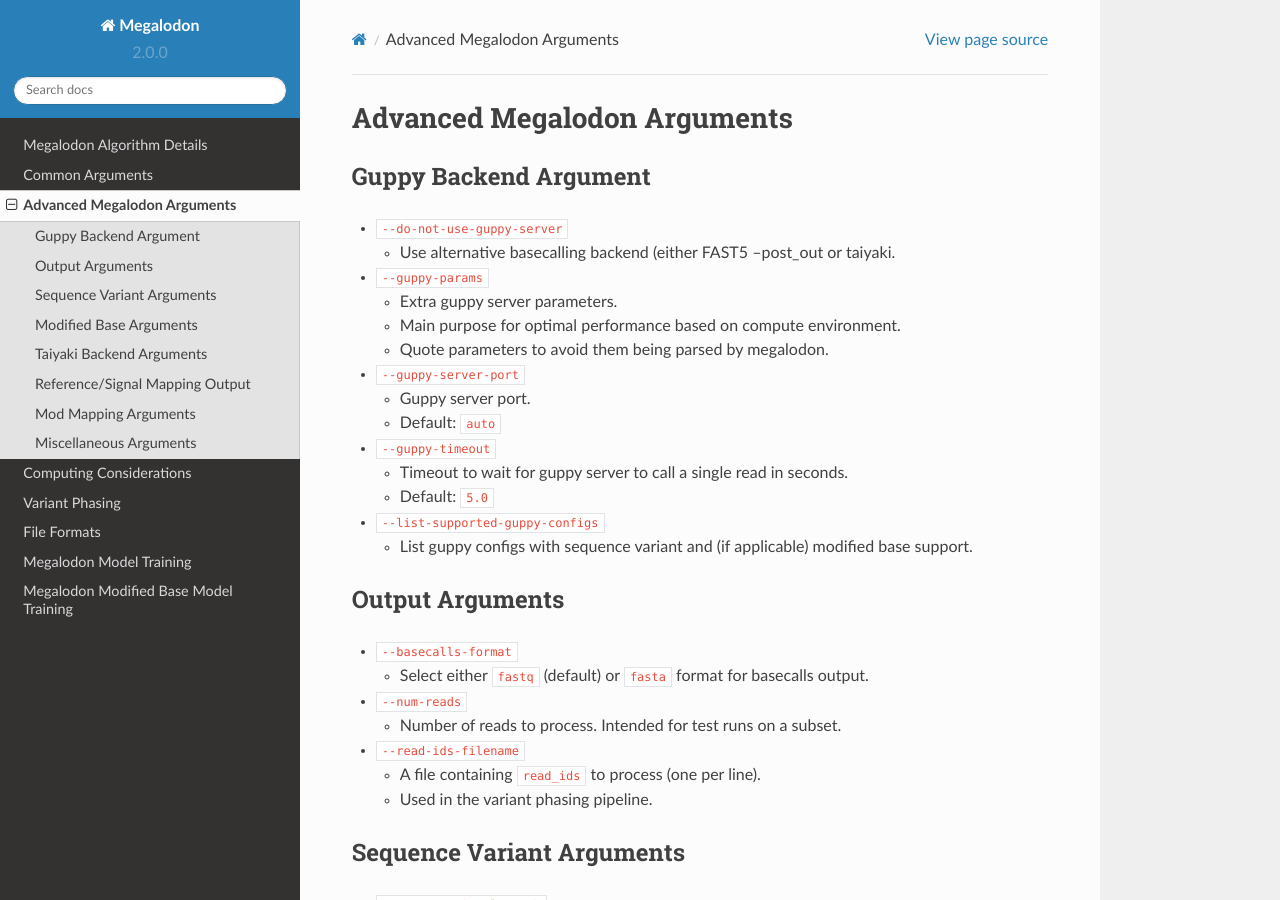
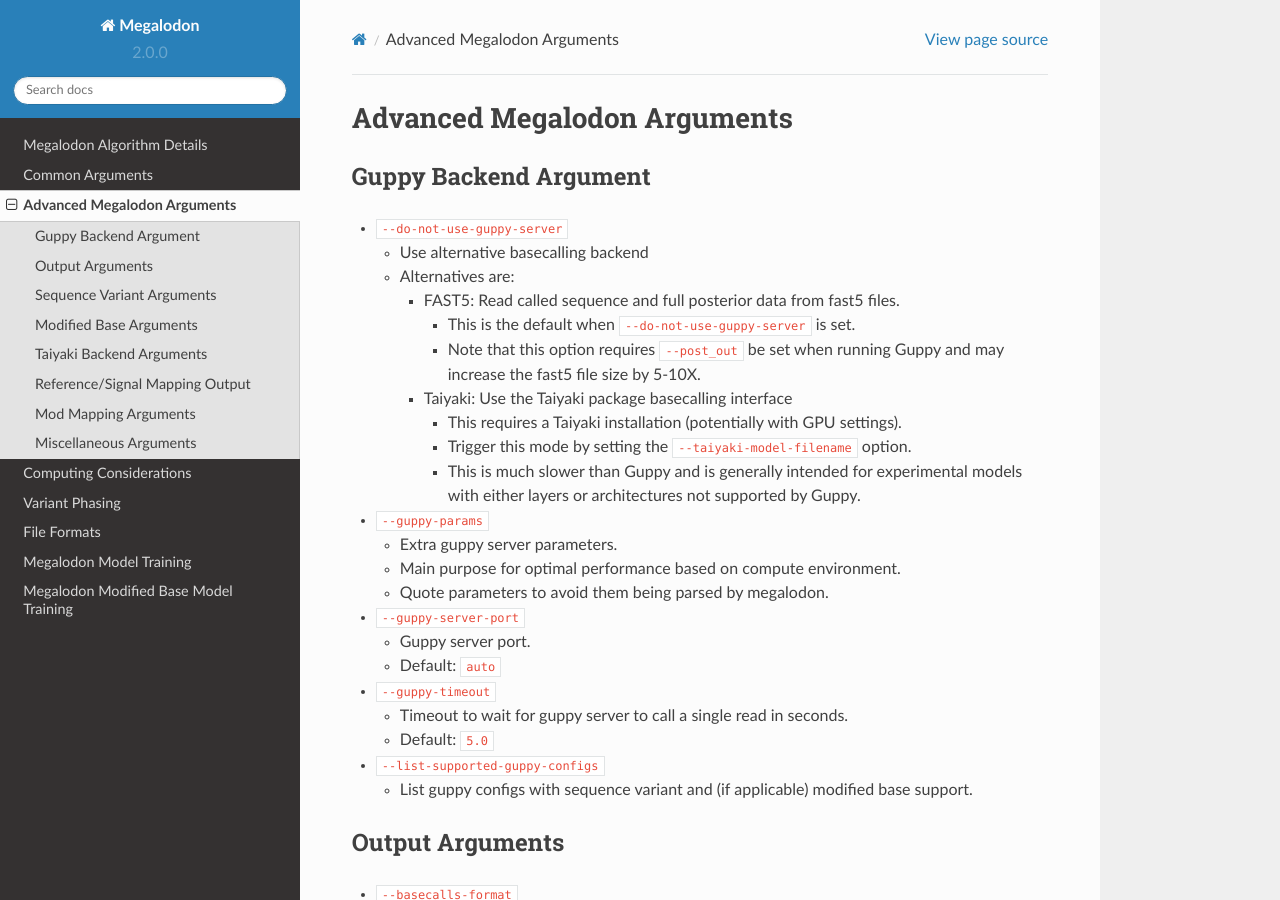
Before and after one commit to nanoporetech/megalodon, a Sphinx documentation site: the page built from docs/advanced_arguments.rst, in a window 1280 px wide and 900 px high. Built offline with Sphinx 7.4.7 and the Read the Docs theme 2.0.0, drawn with Linux system fonts in a browser that asks for light colours.

Commit message:
More detailed docs for --do-not-use-guppy-server option.

```diff
--- a/docs/advanced_arguments.rst
+++ b/docs/advanced_arguments.rst
@@ -8,7 +8,18 @@
 
 - ``--do-not-use-guppy-server``
 
-  - Use alternative basecalling backend (either FAST5 --post_out or taiyaki.
+  - Use alternative basecalling backend
+  - Alternatives are:
+
+    - FAST5: Read called sequence and full posterior data from fast5 files.
+
+      - This is the default when ``--do-not-use-guppy-server`` is set.
+      - Note that this option requires ``--post_out`` be set when running Guppy and may increase the fast5 file size by 5-10X.
+    - Taiyaki: Use the Taiyaki package basecalling interface
+
+      - This requires a Taiyaki installation (potentially with GPU settings).
+      - Trigger this mode by setting the ``--taiyaki-model-filename`` option.
+      - This is much slower than Guppy and is generally intended for experimental models with either layers or architectures not supported by Guppy.
 - ``--guppy-params``
 
   - Extra guppy server parameters.
```
